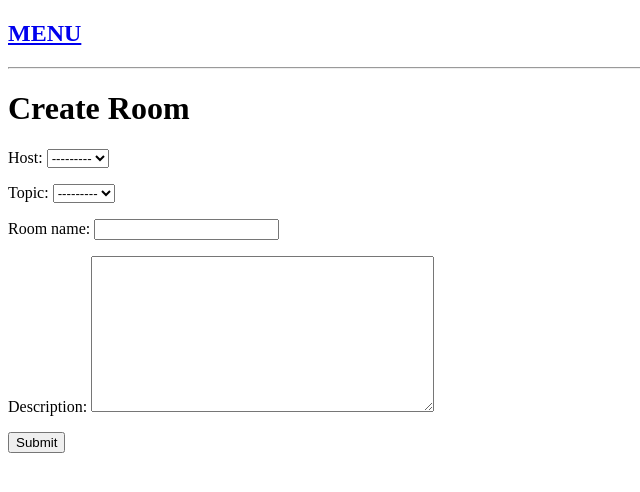
After one commit to MarkNgugi/JOOUSTHUB, a Django app: page /create-room/ in a window 1280 px wide. The commit adds this page. Shown: the top 492 px of the page, without its empty margins (0-640 px from the left). Run offline with Django 4.2, Linux system fonts and the light colour scheme; data that the repository does not hold is empty.

Commit message:
Created 'create room' form that commits to Dtbase

```diff
--- /dev/null
+++ b/base/forms.py
@@ -0,0 +1,7 @@
+from django.forms import ModelForm
+from .models import Room
+
+class RoomForm(ModelForm):
+    class Meta:
+        model = Room
+        fields = '__all__'
--- a/base/urls.py
+++ b/base/urls.py
@@ -4,5 +4,7 @@ from . import views
 urlpatterns = [
 
     path('home/', views.home, name='home'),
-    path('room/<int:pk>/', views.room, name='room'),
+    path('room/<str:pk>/', views.room, name='room'),
+    path('create-room/', views.createRoom, name='create-room'),
+
 ]
--- a/base/views.py
+++ b/base/views.py
@@ -1,6 +1,6 @@
-from django.shortcuts import render
+from django.shortcuts import render,redirect
 from .models import Room
-
+from .forms import RoomForm
 rooms = [
 
     {"id":1,"name":"DJANGO"},
@@ -25,3 +25,15 @@ def room(request,pk):
     room = Room.objects.get(id=pk)
     context = {"room":room}
     return render(request,"room.html",context)
+
+def createRoom(request):
+    form = RoomForm()
+
+    if request.method == "POST":
+        form = RoomForm(request.POST)
+        if form.is_valid():
+            form.save()
+            return redirect('home')
+
+    context = {'form':form}
+    return render(request,"room_form.html",context)
--- a/templates/home.html
+++ b/templates/home.html
@@ -3,6 +3,7 @@
 {% block content %}
 
 <div>
+    <h3><a href="/create-room/{{room.id}}">Create Room</a></h3>
     <div>
         {% for room in rooms %}
         <h4>Host @<b>{{room.Host.username}}</b></h4>
--- /dev/null
+++ b/templates/room_form.html
@@ -0,0 +1,12 @@
+{% extends 'main.html' %}
+
+{% block content %}
+    <h1>Create Room</h1>
+
+    <form action="{% url 'create-room' %}" method="POST">
+        {% csrf_token %}
+        {{form.as_p}}
+        <input type="submit" value="Submit">
+    </form>
+
+{% endblock %}
```
